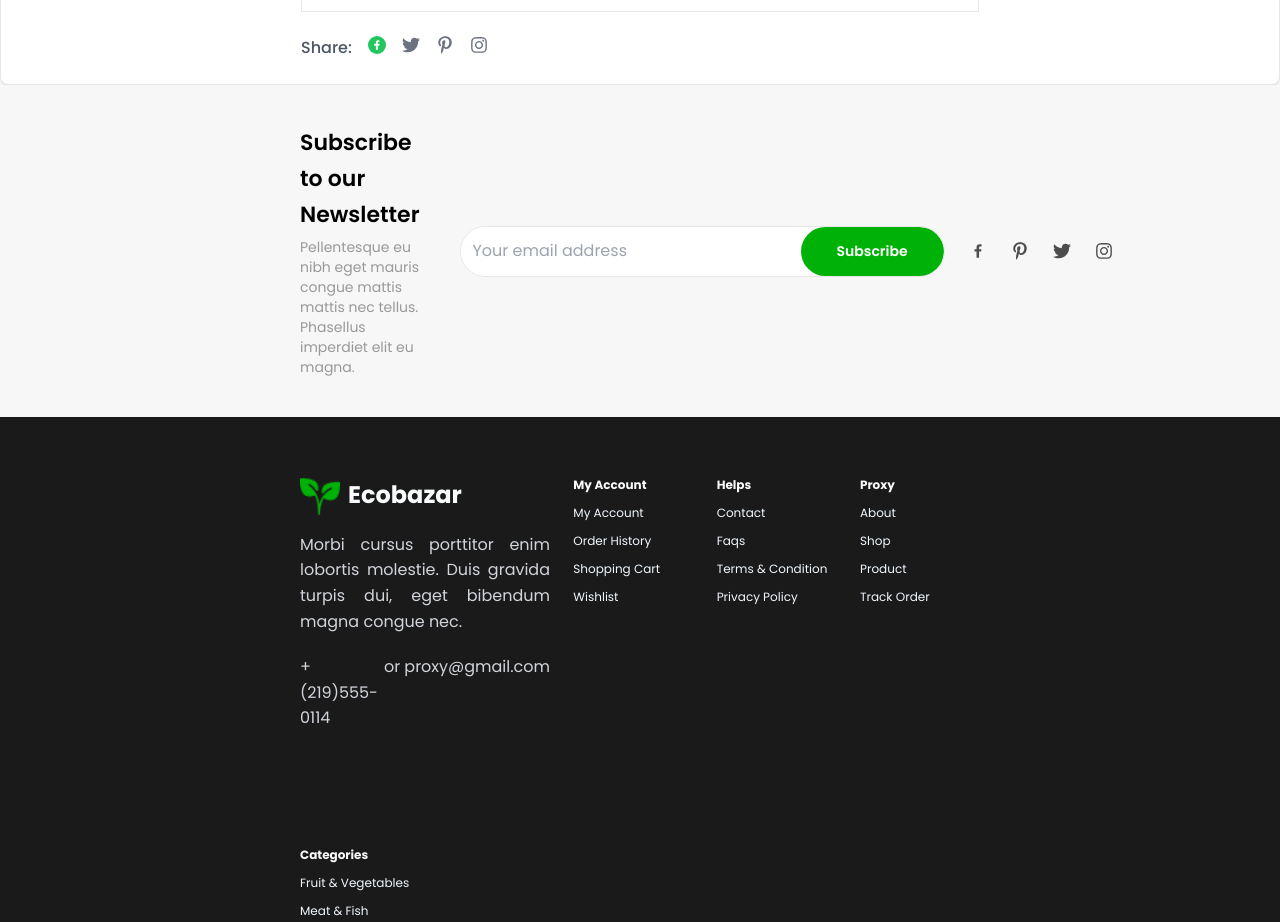
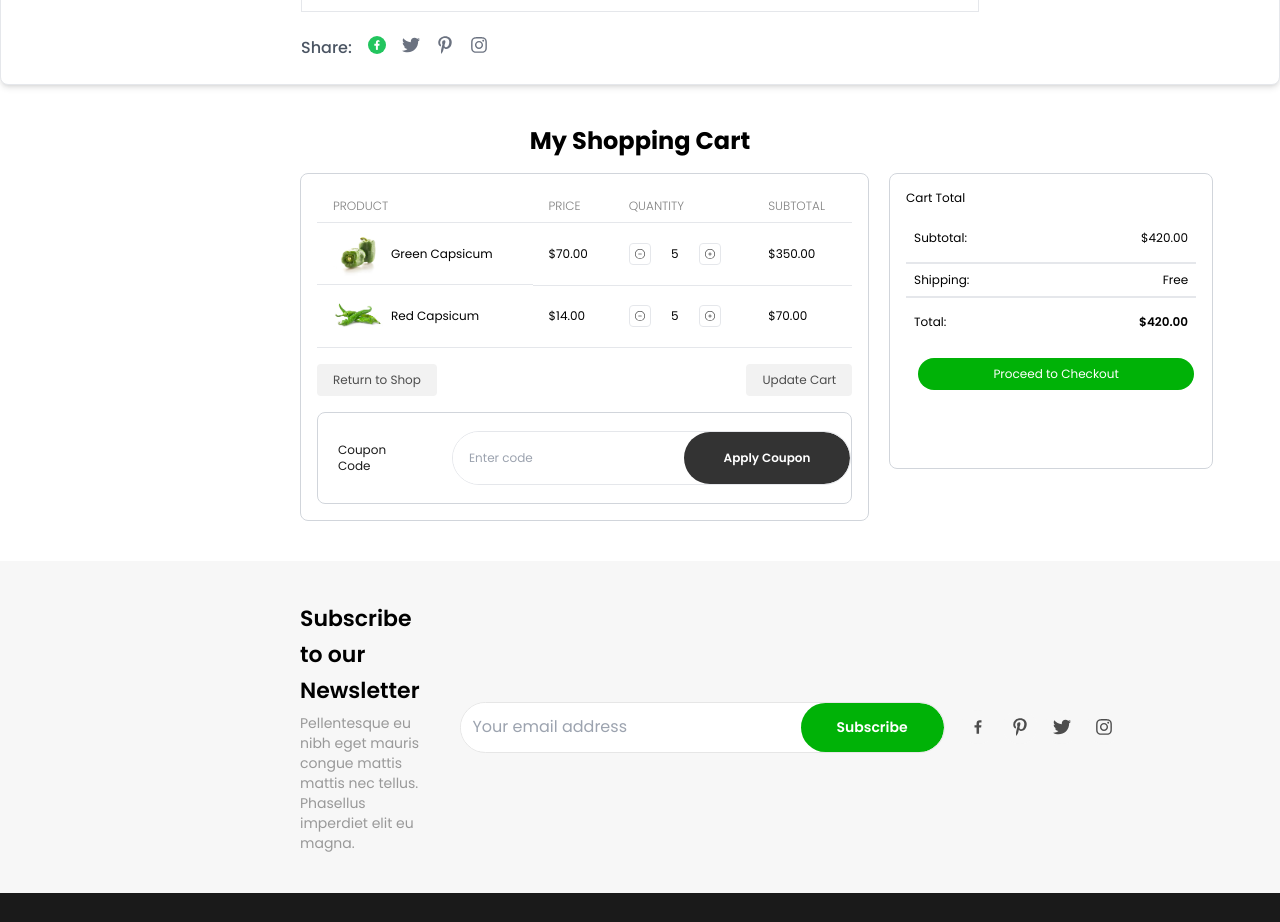
Before and after one commit to jubayer8221/eco-bazar, a Next.js app: page / in a window 1280 px wide. Shown: the part 6960-7882 px from the top of the page. Built offline with nearby package versions, Linux system fonts and the light colour scheme.

Commit message:
Shopping Cart

```diff
--- a/src/app/page.tsx
+++ b/src/app/page.tsx
@@ -1,12 +1,14 @@
 import React from "react";
 import Home from "@/components/Home/Home";
 import WishList from "@/components/Wishlist/page";
+import ShoppingCart from "@/components/shoppingCart/ShoppingCart";
 
 export default function page() {
   return (
     <div>
       <Home />
       <WishList></WishList>
+      <ShoppingCart />
     </div>
   );
 }
--- /dev/null
+++ b/src/components/shoppingCart/ShoppingCart.jsx
@@ -0,0 +1,163 @@
+"use client";
+
+import { useState } from "react";
+import { CiCirclePlus, CiCircleMinus } from "react-icons/ci";
+import Image from "next/image";
+
+const ShoppingCart = () => {
+  const [cartItems, setCartItems] = useState([
+    {
+      id: 1,
+      image: "/image/capsicum.png",
+      name: "Green Capsicum",
+      price: 70.0,
+      quantity: 5,
+    },
+    {
+      id: 2,
+      image: "/image/chili.png",
+      name: "Red Capsicum",
+      price: 14.0,
+      quantity: 5,
+    },
+  ]);
+
+  const calculateSubtotal = (item) => item.price * item.quantity;
+  const cartTotal = cartItems.reduce(
+    (total, item) => total + calculateSubtotal(item),
+    0
+  );
+
+  const handleQuantityChange = (id, newQuantity) => {
+    if (newQuantity < 1) return;
+    setCartItems(
+      cartItems.map((item) =>
+        item.id === id ? { ...item, quantity: newQuantity } : item
+      )
+    );
+  };
+
+  return (
+    <div className="mx-auto font-poppins text-xs my-10">
+      {/* Content container with max-width */}
+      <div className="max-w-[1320px] px-4 lg:px-[300px]">
+        <h1 className="text-2xl font-bold mb-4 text-center">
+          My Shopping Cart
+        </h1>
+
+        <div className="flex flex-col lg:flex-row gap-5">
+          {/* Left Column */}
+          <div className="w-full lg:w-[672px] border border-gray-300 rounded-lg p-4">
+            <table className="w-full">
+              <thead>
+                <tr>
+                  <th className="py-2 px-4 border-b text-left font-light text-[#808080]">
+                    PRODUCT
+                  </th>
+                  <th className="py-2 px-4 border-b text-left font-light text-[#808080]">
+                    PRICE
+                  </th>
+                  <th className="py-2 px-4 border-b text-left font-light text-[#808080]">
+                    QUANTITY
+                  </th>
+                  <th className="py-2 px-4 border-b text-left font-light text-[#808080]">
+                    SUBTOTAL
+                  </th>
+                </tr>
+              </thead>
+              <tbody>
+                {cartItems.map((item) => (
+                  <tr key={item.id} className="hover:bg-gray-50">
+                    <td className="text-xs py-2 px-4 border-b flex items-center gap-2">
+                      <Image
+                        src={item.image}
+                        alt={item.name}
+                        width={50}
+                        height={50}
+                      />
+                      {item.name}
+                    </td>
+                    <td className="py-2 px-4 border-b">
+                      ${item.price.toFixed(2)}
+                    </td>
+                    <td className="py-2 px-4 border-b">
+                      <div className="flex items-center gap-2 ">
+                        <button
+                          onClick={() =>
+                            handleQuantityChange(item.id, item.quantity - 1)
+                          }
+                          className="p-1 border rounded hover:bg-gray-200"
+                        >
+                          <CiCircleMinus />
+                        </button>
+                        <span className="w-8 text-center">{item.quantity}</span>
+                        <button
+                          onClick={() =>
+                            handleQuantityChange(item.id, item.quantity + 1)
+                          }
+                          className="p-1 border rounded hover:bg-gray-200"
+                        >
+                          <CiCirclePlus />
+                        </button>
+                      </div>
+                    </td>
+                    <td className="py-2 px-4 border-b">
+                      ${calculateSubtotal(item).toFixed(2)}
+                    </td>
+                  </tr>
+                ))}
+              </tbody>
+            </table>
+            <div className="mt-4 flex justify-between ">
+              <button className="bg-[#F2F2F2] text-[#4D4D4D] px-4 py-2 rounded hover:bg-[#ebe8e8]">
+                Return to Shop
+              </button>
+              <button className="bg-[#F2F2F2] text-[#4D4D4D] px-4 py-2 rounded hover:bg-[#ebe8e8]">
+                Update Cart
+              </button>
+            </div>
+            <div className="max-w-3xl h-[92px] border border-gray-300 rounded-lg mt-4 flex items-center gap-4">
+              <h1 className="font-poppins text-[#1A1A1A] p-5">Coupon Code</h1>
+              <div className="flex border rounded-full overflow-hidden">
+                <input
+                  type="text"
+                  placeholder="Enter code"
+                  className="flex w-[231px] h-[52px] outline-none font-poppins py-2 px-4"
+                />
+                <button className="bg-[#333333] text-xs font-semibold text-white w-[196px] h-[52px] px-4 py-2 rounded-full hover:bg-[#131212]">
+                  Apply Coupon
+                </button>
+              </div>
+            </div>
+          </div>
+
+          {/* Right Column */}
+          <div className="w-full lg:w-[324px] h-[296px] border border-gray-300 rounded-lg p-4">
+            <h2 className="text-md font-normal mb-4">Cart Total</h2>
+            <div className="space-y-2  text-xs">
+              <div className=" justify-between flex p-2">
+                <p className="">Subtotal:</p>
+                <p> ${cartTotal.toFixed(2)}</p>
+              </div>
+
+              <div className=" border-y-2 justify-between flex p-2">
+                <p>Shipping: </p> <p>Free</p>
+              </div>
+              <div className=" justify-between flex p-2">
+                <p className="font-normal">Total: </p>{" "}
+                <p className="font-semibold"> ${cartTotal.toFixed(2)}</p>
+              </div>
+            </div>
+            <div>
+              <button className="bg-[#00B207] text-white w-[276px] px-4 py-2 my-5 mx-3 rounded-full hover:bg-green-600">
+                Proceed to Checkout
+              </button>
+            </div>
+          </div>
+        </div>
+      </div>
+    </div>
+  );
+};
+
+export default ShoppingCart;
```
